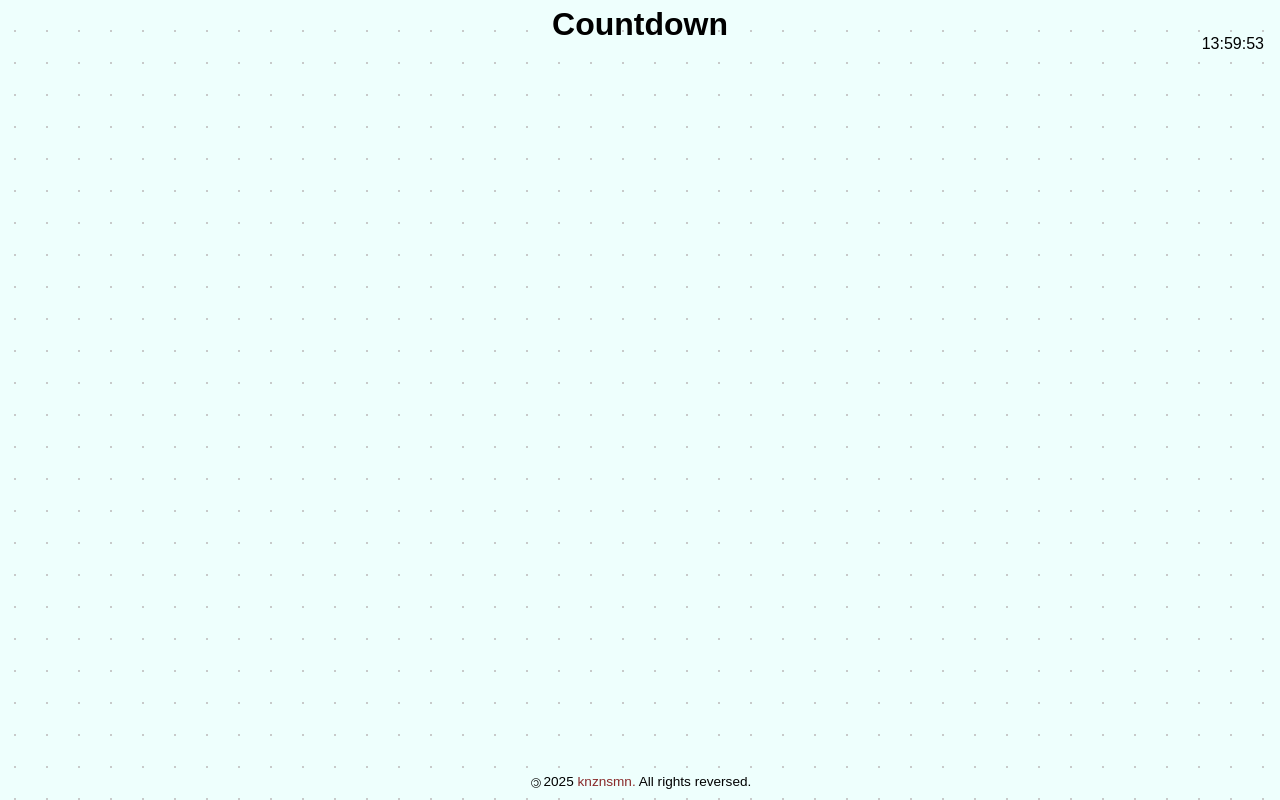
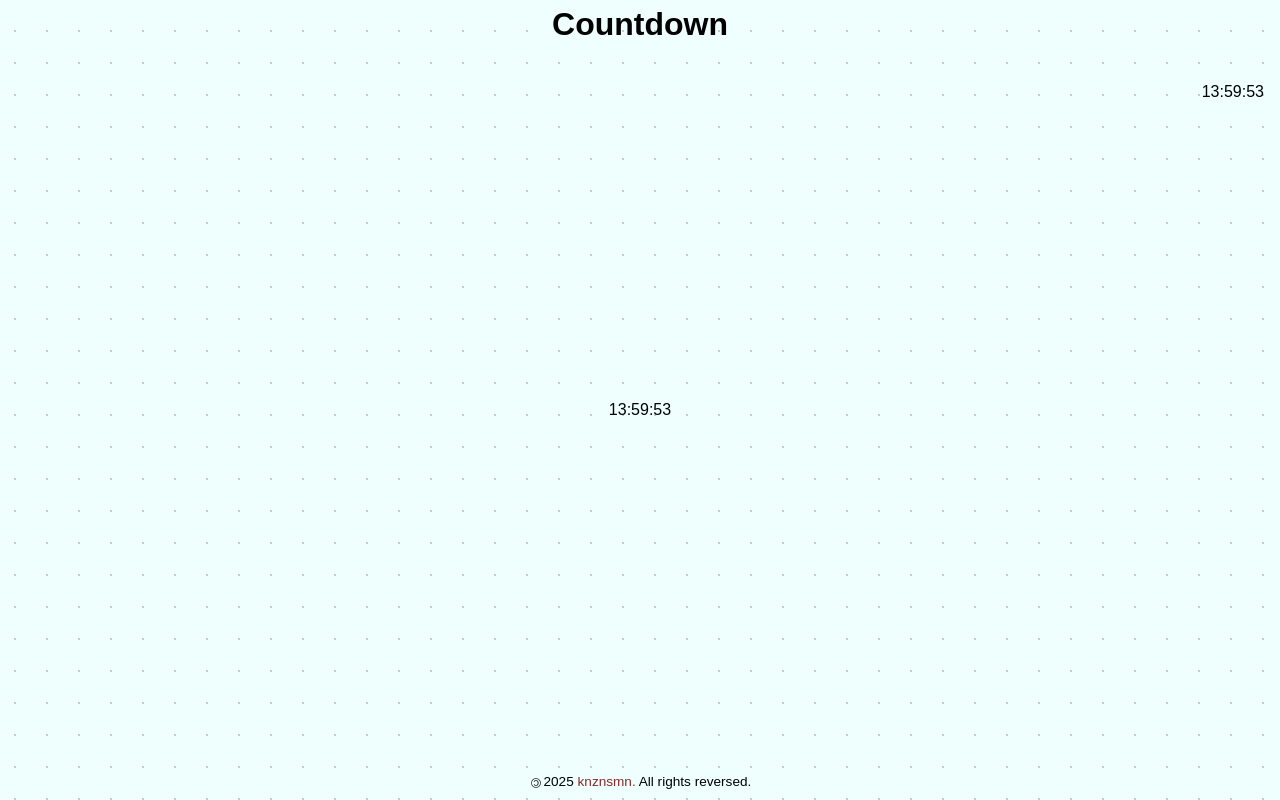
Before and after one commit to knznsmn/js, a plain HTML site: page projets/countdown/index.html in a window 1280 px wide. Drawn offline with Linux system fonts and the light colour scheme.

Commit message:
Add countdown

```diff
--- a/projets/countdown/css/style.css
+++ b/projets/countdown/css/style.css
@@ -102,6 +102,7 @@ header {
 	text-align: center;
 }
 main {
+	position: relative;
 	flex: 1;
 	display: flex;
 	flex-direction: column;
--- a/projets/countdown/js/main.js
+++ b/projets/countdown/js/main.js
@@ -12,14 +12,16 @@
 
 // Function Hall
 import { get_current_year } from "./modules/utils.js";
-import {Clock} from "./modules/Clock.js";
+import { Countdown }        from "./modules/Countdown.js";
+import { Clock }            from "./modules/Clock.js";
 
 // Anchors
 const ans = document.getElementById('ans');
 ans.innerText = get_current_year();
 
 function main() {
-  setInterval(Clock, 1000)
+  setInterval(Countdown, 1000);
+  setInterval(Clock, 1000);
 }
 
 main()
--- a/projets/countdown/js/modules/Clock.js
+++ b/projets/countdown/js/modules/Clock.js
@@ -1,35 +1,26 @@
 const main      = document.getElementsByTagName('main')[0];
 const article = document.createElement('article');
 const section = document.createElement('section');
+
+function padding(x) {
+  return x <= 9 ? '0' : '';
+}
 
 section.classList = "date";
 export function Clock() {
 
   // Genesis
-  const date  = {
-    now: new Date(),
-    end: new Date(2025, 5, 3, 23, 59, 59)
+  const date  = new Date();
+  const now = {
+      year: date.getFullYear(),
+      moin: date.getMonth(),
+      jour: date.getDay(),
+      hour: date.getHours(),
+      mins: date.getMinutes(),
+      secs: date.getSeconds()
   };
-  const time  = {
-    now: {
-      year: date.now.getFullYear(),
-      moin: date.now.getMonth(),
-      jour: date.now.getDay(),
-      hour: date.now.getHours(),
-      mins: date.now.getMinutes(),
-      secs: date.now.getSeconds()
-    },
-    end: {
-      year: date.end.getFullYear(),
-      moin: date.end.getMonth(),
-      jour: date.end.getDay(),
-      hour: date.end.getHours(),
-      mins: date.end.getMinutes(),
-      secs: date.end.getSeconds()
-    }
-  }
-  const now = `${time.now.hour}:${time.now.mins}:${time.now.secs}`;
-  section.innerText = now;
+
+  section.innerText = `${padding(now.hour)}${now.hour}:${padding(now.mins)}${now.mins}:${padding(now.secs)}${now.secs}`;
 
   article.appendChild(section);
   main.appendChild(article);
--- /dev/null
+++ b/projets/countdown/js/modules/Countdown.js
@@ -0,0 +1,42 @@
+const main      = document.getElementsByTagName('main')[0];
+const article = document.createElement('article');
+const section = document.createElement('section');
+
+article.classList = "countdown";
+
+export function Countdown() {
+  // Genesis
+  const date  = {
+    now: new Date(),
+    end: new Date(2025, 5, 3, 23, 59, 59)
+  };
+  const time  = {
+    now: {
+      year: date.now.getFullYear(),
+      moin: date.now.getMonth(),
+      jour: date.now.getDay(),
+      hour: date.now.getHours(),
+      mins: date.now.getMinutes(),
+      secs: date.now.getSeconds()
+    },
+    end: {
+      year: date.end.getFullYear(),
+      moin: date.end.getMonth(),
+      jour: date.end.getDay(),
+      hour: date.end.getHours(),
+      mins: date.end.getMinutes(),
+      secs: date.end.getSeconds()
+    }
+  }
+
+  const timeDifference = date.end - date.now;
+  const endDate = {
+    year: timeDifference / (60 * 60 * 60 * 24 * 30)
+  }
+  console.log(endDate.year);
+  const now = `${time.now.hour}:${time.now.mins}:${time.now.secs}`;
+  section.innerText = now;
+
+  article.appendChild(section);
+  main.appendChild(article);
+}
```
Also changed, not shown: projets/countdown/index.html (+0 -1 lines).
